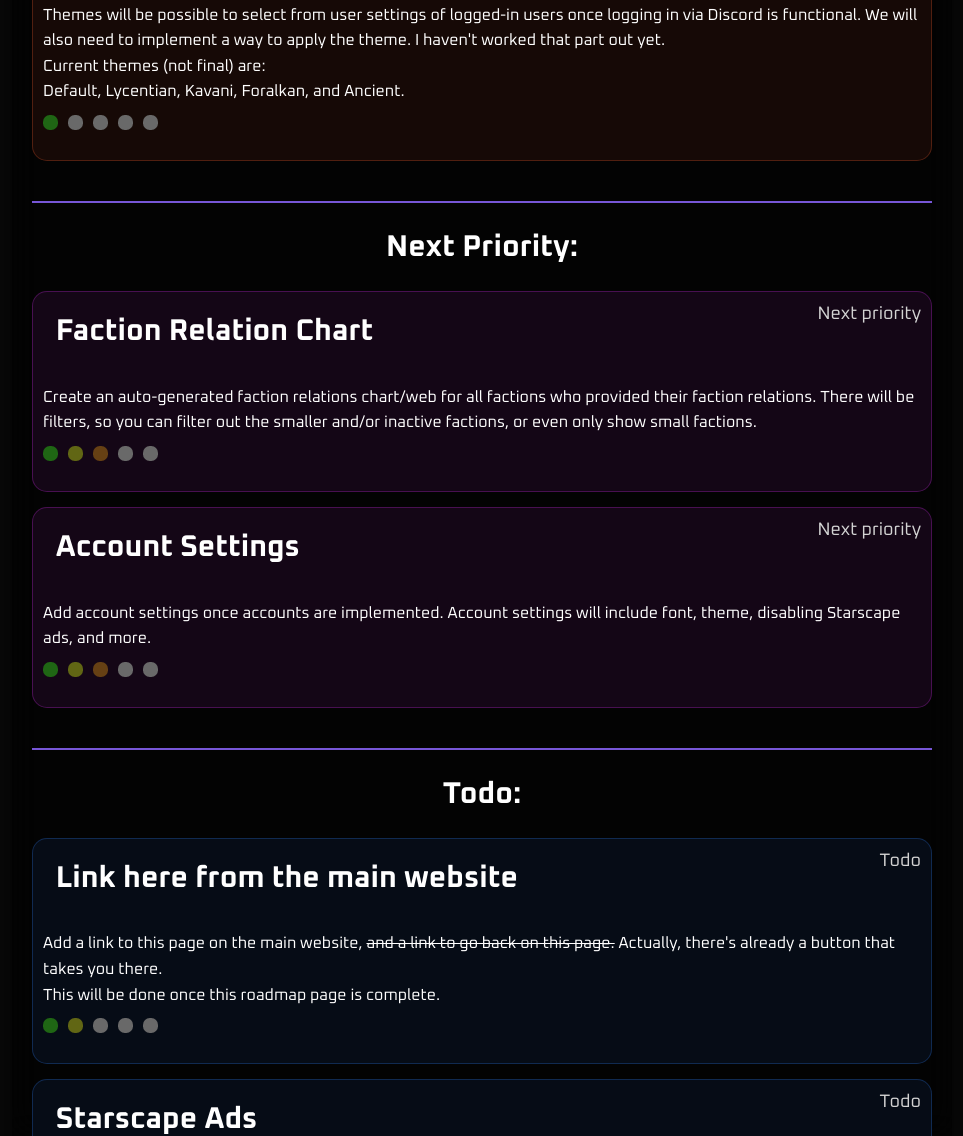
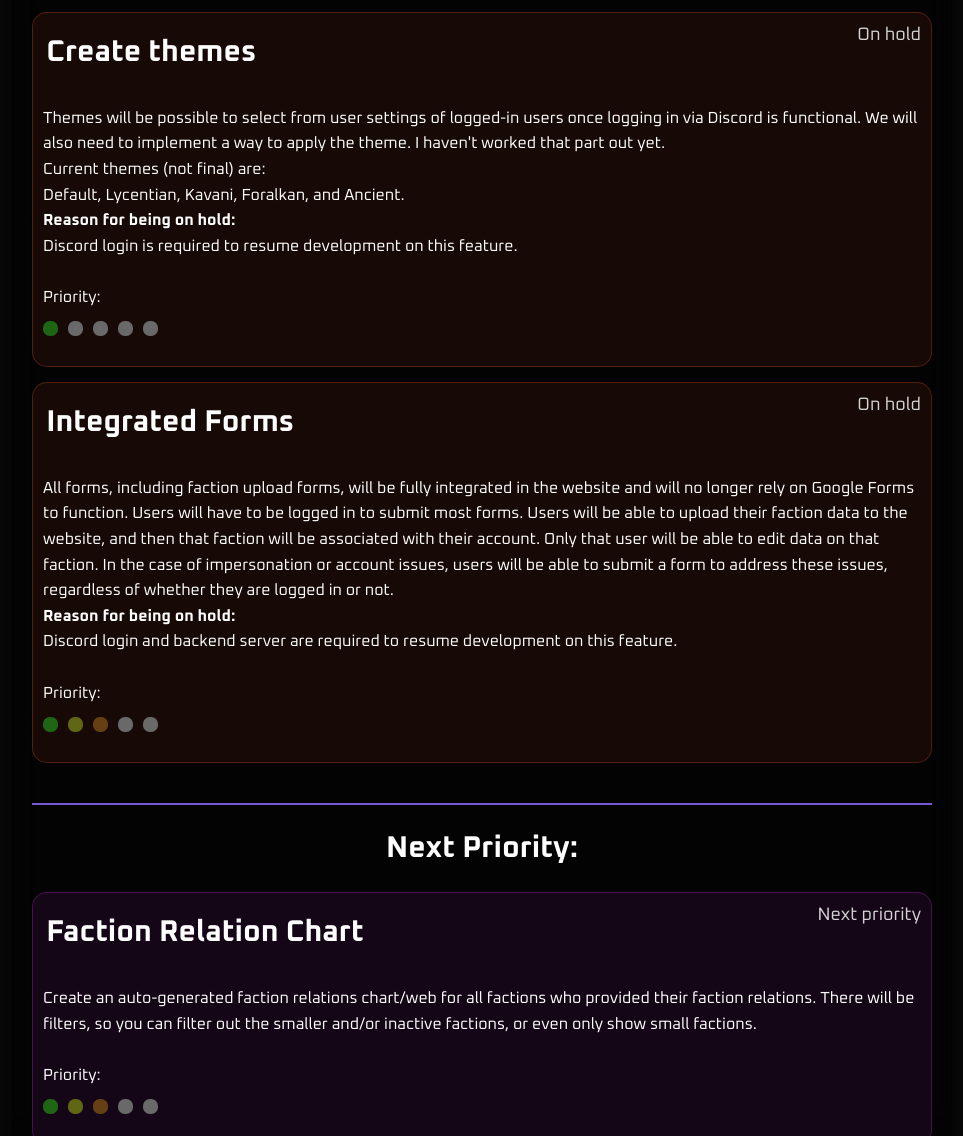
Before and after one commit to Zytronium/FactionNexusRoadmap, a website: page index.html in a window 1280 px wide. Shown: the part 1664-2800 px from the top of the page, without its empty margins (158-1121 px from the left). Drawn offline with Linux system fonts and the light colour scheme.

Commit message:
Added an item or two, added "Priority:" above priority meters, and added reasons for items being on hold.

```diff
--- a/css/styles.css
+++ b/css/styles.css
@@ -172,7 +172,7 @@ footer a:hover {
 
 .item-title {
     width: fit-content;
-    margin-left: 1vw;
+    margin-left: 0.25vw;
     margin-bottom: 0;
     margin-top: 10px;
 }
--- a/index.html
+++ b/index.html
@@ -9,7 +9,6 @@
 <body>
 
 <main>
-    <!-- Background Video -->
     <div class="video-container">
         <video id="background-video" autoplay loop muted>
             <source src="videos/background-video.mp4" type="video/mp4">
@@ -91,8 +90,9 @@
                 including: Todo, In Progress, Completed, Live, and Shelved. Each
                 type will change the appearance of the widget.</s> ✓ <br>
                 • Add widgets for the rest of the things on the todo list.<br>
-                • Finish adjusting the styling for the page.<br>
-                • Add a priority meter for all items not live or shelved.</p>
+                • <s>Finish adjusting the styling for the page.</s> ✓ <br>
+                • <s>Add a priority meter for all items not live or shelved.</s> ✓ </p>
+            <p class="item-description">Priority:</p>
             <div class="priority-meter" data-priority="4">
                 <div class="priority-icon-1"></div>
                 <div class="priority-icon-2"></div>
@@ -112,6 +112,7 @@
                 server, which is what's been holding back progress on this. I don't
                 know how to do this yet, even though I have a tiny bit of experience
                 with it.</p>
+            <p class="item-description">Priority:</p>
             <div class="priority-meter" data-priority="4">
                 <div class="priority-icon-1"></div>
                 <div class="priority-icon-2"></div>
@@ -140,8 +141,43 @@
                 I haven't worked that part out yet.<br>
                 Current themes (not final) are:<br>
                 Default, Lycentian, Kavani, Foralkan, and Ancient.
+                <br>
+                <strong>Reason for being on hold:</strong>
+                <br>
+                Discord login is required to resume development on this feature.
             </p>
+            <p class="item-description">Priority:</p>
             <div class="priority-meter" data-priority="1">
+                <div class="priority-icon-1"></div>
+                <div class="priority-icon-2"></div>
+                <div class="priority-icon-3"></div>
+                <div class="priority-icon-4"></div>
+                <div class="priority-icon-5"></div>
+            </div>
+        </div>
+
+        <div class="on-hold item">
+            <div class="item-upper-wrapper">
+                <h2 class="item-title">Integrated Forms</h2>
+                <p class="item-type-text"></p>
+            </div>
+            <p class="item-description">All forms, including faction upload
+                forms, will be fully integrated in the website and will no longer
+                rely on Google Forms to function. Users will have to be logged
+                in to submit most forms. Users will be able to upload their
+                faction data to the website, and then that faction will be
+                associated with their account. Only that user will be able to
+                edit data on that faction. In the case of impersonation or
+                account issues, users will be able to submit a form to address
+                these issues, regardless of whether they are logged in or not.
+                <br>
+                <strong>Reason for being on hold:</strong>
+                <br>
+                Discord login and backend server are required to resume
+                development on this feature.
+            </p>
+            <p class="item-description">Priority:</p>
+            <div class="priority-meter" data-priority="3">
                 <div class="priority-icon-1"></div>
                 <div class="priority-icon-2"></div>
                 <div class="priority-icon-3"></div>
@@ -167,6 +203,7 @@
             relations chart/web for all factions who provided their faction
             relations. There will be filters, so you can filter out the smaller
             and/or inactive factions, or even only show small factions.</p>
+            <p class="item-description">Priority:</p>
             <div class="priority-meter" data-priority="3">
                 <div class="priority-icon-1"></div>
                 <div class="priority-icon-2"></div>
@@ -184,6 +221,7 @@
             <p class="item-description">Add account settings once accounts are
             implemented. Account settings will include font, theme, disabling
                 Starscape ads, and more.</p>
+            <p class="item-description">Priority:</p>
             <div class="priority-meter" data-priority="3">
                 <div class="priority-icon-1"></div>
                 <div class="priority-icon-2"></div>
@@ -210,6 +248,7 @@
                 website, <s>and a link to go back on this page.</s> Actually,
                 there's already a button that takes you there. <br>
                 This will be done once this roadmap page is complete. </p>
+            <p class="item-description">Priority:</p>
             <div class="priority-meter" data-priority="2">
                 <div class="priority-icon-1"></div>
                 <div class="priority-icon-2"></div>
@@ -228,6 +267,7 @@
                 be free—undecided) to post ads for their faction or an event.
                 Users can disable being shown these ads while logged in in their
                 account settings.</p>
+            <p class="item-description">Priority:</p>
             <div class="priority-meter" data-priority="1">
                 <div class="priority-icon-1"></div>
                 <div class="priority-icon-2"></div>
```
